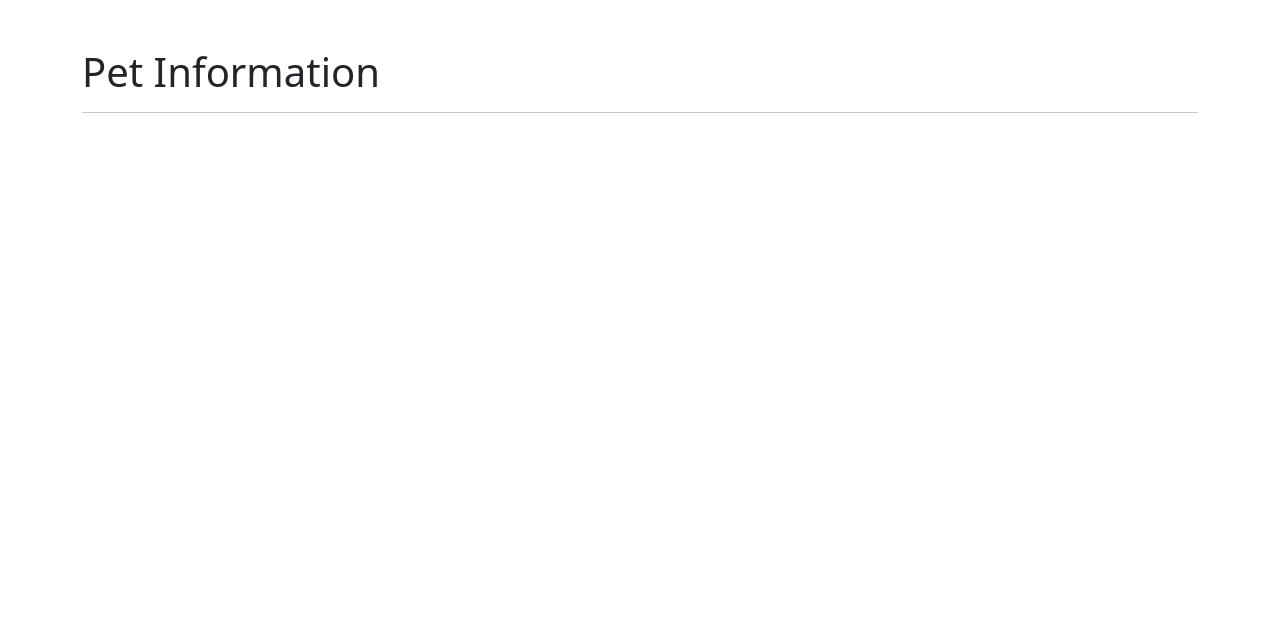
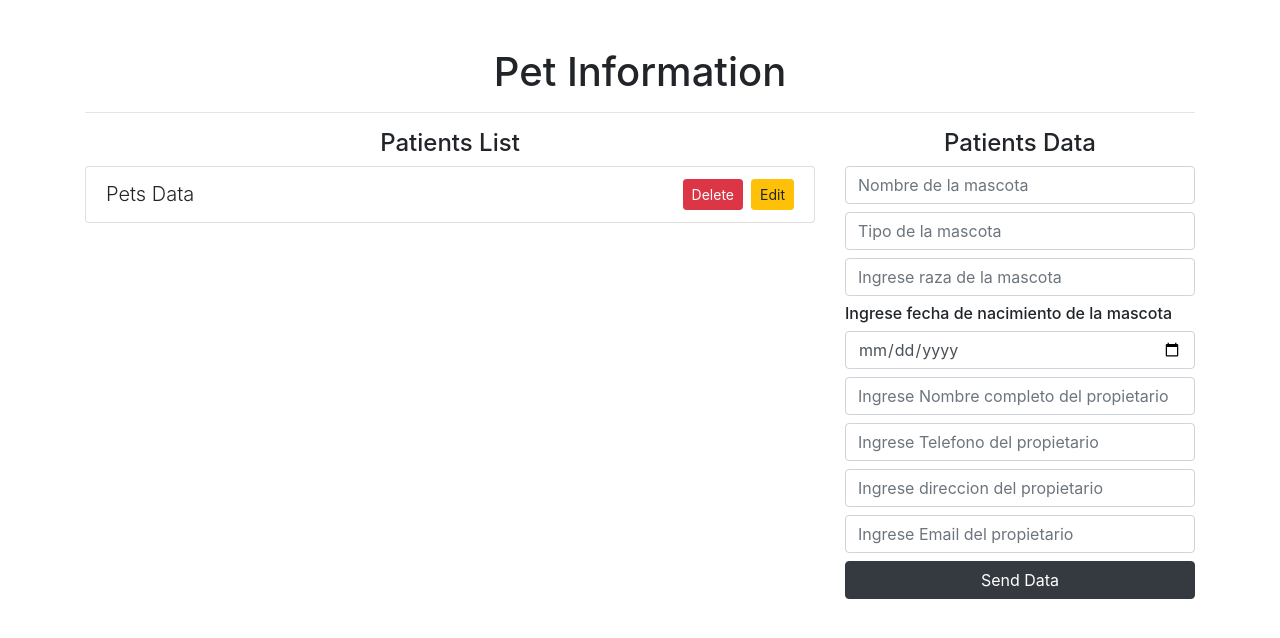
Before and after one commit to SantiagoJSuarez/pets, a React (Create React App) app: page / in a window 1280 px wide. Shown: the top 638 px of the page. Built offline with nearby package versions, Linux system fonts and the light colour scheme.

Commit message:
data entry validation (part 1)
code to validate when data is entered or not and clean it after sending it part 1

```diff
--- a/package.json
+++ b/package.json
@@ -6,6 +6,7 @@
     "@testing-library/jest-dom": "^5.11.4",
     "@testing-library/react": "^11.1.0",
     "@testing-library/user-event": "^12.1.10",
+    "lodash": "^4.17.21",
     "react": "^17.0.1",
     "react-dom": "^17.0.1",
     "react-scripts": "4.0.3",
--- a/public/index.html
+++ b/public/index.html
@@ -25,7 +25,7 @@
       Learn how to configure a non-root public URL by running `npm run build`.
     -->
 
-    <link href="https://cdn.jsdelivr.net/npm/bootstrap@5.0.0-beta2/dist/css/bootstrap.min.css" rel="stylesheet" integrity="sha384-BmbxuPwQa2lc/FVzBcNJ7UAyJxM6wuqIj61tLrc4wSX0szH/Ev+nYRRuWlolflfl" crossorigin="anonymous">
+    <link rel="stylesheet" href="https://stackpath.bootstrapcdn.com/bootstrap/4.1.1/css/bootstrap.min.css" integrity="sha384-WskhaSGFgHYWDcbwN70/dfYBj47jz9qbsMId/iRN3ewGhXQFZCSftd1LZCfmhktB" crossorigin="anonymous">
     <title>Pet Information</title>
   </head>
   <body>
--- a/src/App.js
+++ b/src/App.js
@@ -1,13 +1,146 @@
-import React from 'react'
+
+import React,{useState} from 'react'
+import { isEmpty } from 'lodash'
+
+
 
 
 function App() {
+  const [namePet, setNamePet] = useState(null)
+  const [type, setType] = useState(null)
+  const [race, setRace] = useState(null)
+  const [date, setDate] = useState(null)
+  const [nameOwner, setNameOwner] = useState(null)
+  const [phone, setPhone] = useState(null)
+  const [address, setAddress] = useState(null)
+  const [email, setEmail] = useState(null)
+
+  const addData= (e) => {
+    e.preventDefault()
+
+    if(isEmpty(namePet) && isEmpty(type) && isEmpty(type) && isEmpty(race) && isEmpty(date) && isEmpty(nameOwner)
+    && isEmpty(phone) && isEmpty(address) && isEmpty(email) ) {
+
+    console.log("not all data is full")
+    return
+  }
+
+  console.log("Ok")
+
+  setNamePet(null)
+  setType(null)
+  setRace(null)
+  setDate(null)
+  setNameOwner(null)
+  setPhone(null)
+  setAddress(null)
+  setEmail(null)
+
+  }
+
   return (
    <div className="container mt-5">
-     <h1>Pet Information</h1>
+     <h1 className="text-center">Pet Information</h1>
      <hr/>
+
+
+     <div className="row">
+       <div className="col-8">
+         <h4 className="text-center" >Patients List</h4>
+         <ul className="list-group">
+         <li className="list-group-item" >
+           <span className="lead"> Pets Data  </span>
+
+           <button className="btn btn-warning btn-sm float-right"> Edit </button>
+           <button className="btn btn-danger btn-sm float-right mx-2" > Delete </button>
+         </li>
+
+         </ul>
+
+
+
+       </div>
+
+
+       <div className="col-4">
+       <h4 className="text-center"> Patients Data </h4>
+
+       <form onSubmit={addData}>
+
+       <input
+         type="text"
+         className="form-control mb-2"
+         placeholder="Nombre de la mascota"
+         onChange={(text) => setNamePet(text.target.value)}
+         value={namePet}
+         />
+
+         <input
+         type="text"
+         className="form-control mb-2"
+         placeholder="Tipo de la mascota"
+         onChange={(text) => setType(text.target.value)}
+         />
+
+         <input
+         type="text"
+         className="form-control mb-2"
+         placeholder="Ingrese raza de la mascota"
+         />
+
+
+
+        <h6>Ingrese fecha de nacimiento de la mascota </h6>
+        <input
+         type="date"
+         className="form-control mb-2"
+         />
+
+         <input
+         type="text"
+         className="form-control mb-2"
+         placeholder="Ingrese Nombre completo del propietario"
+         />
+
+         <input
+         type="number"
+         className="form-control mb-2"
+         placeholder="Ingrese Telefono del propietario"
+         />
+
+        <input
+         type="text"
+         className="form-control mb-2"
+         placeholder="Ingrese direccion del propietario"
+         />
+
+        <input
+         type="text"
+         className="form-control mb-2"
+         placeholder="Ingrese Email del propietario"
+         />
+
+         <button
+          className="btn btn-dark btn-block"
+          type="submit"
+          >
+           Send Data
+         </button>
+
+
+
+
+
+       </form>
+
+       </div>
+
+
+
+     </div>
    </div>
   )
 }
 
+
 export default App
```
Also changed, not shown: 1 other file (tests, documents, lock files or other folders).
